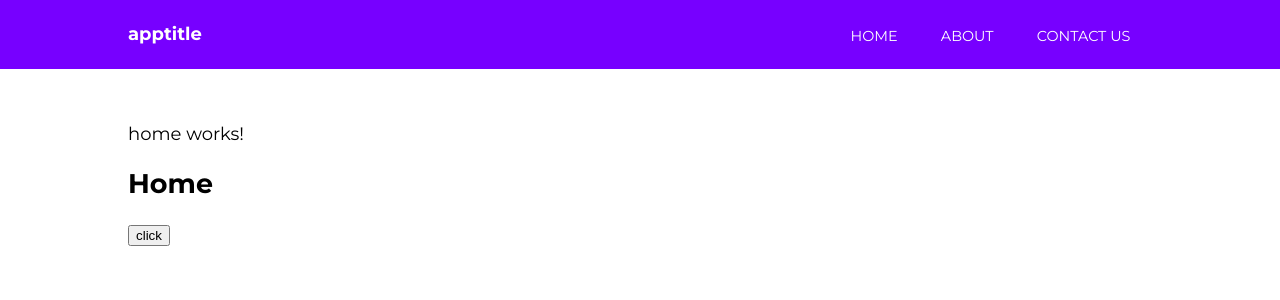
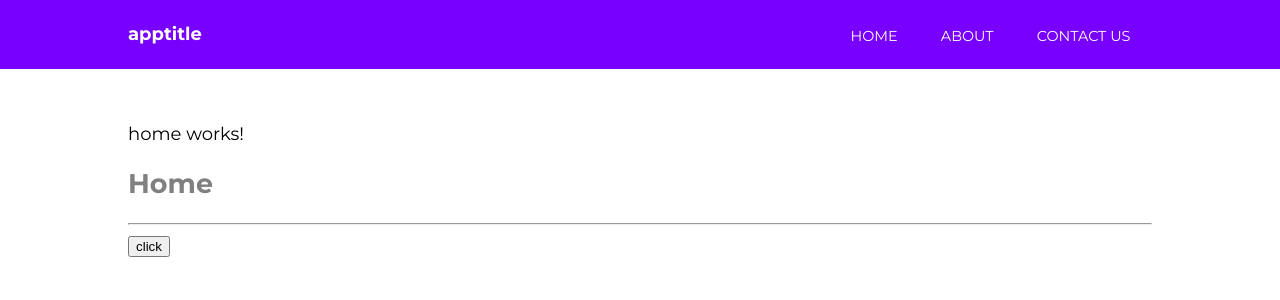
Before and after one commit to code-in-time/angular-7-course, an Angular app: page / in a window 1280 px wide. Shown: the top 300 px of the page. Built offline with nearby package versions, Linux system fonts and the light colour scheme.

Commit message:
conditional class rendering

```diff
--- a/src/app/home/home.component.html
+++ b/src/app/home/home.component.html
@@ -1,5 +1,9 @@
 <p>home works!</p>
 
-<h1>Home</h1>
+<h1 [class.grey]="h1StyleBool">Home</h1>
+<hr [ngClass]="{
+    'grey': h1StyleBool,
+    'large': !h1StyleBool
+}">
 
 <button (click)="firstClick()">click</button>
--- a/src/app/home/home.component.scss
+++ b/src/app/home/home.component.scss
@@ -0,0 +1,6 @@
+.grey {
+    color: gray;
+}
+.large {
+    border:6px solid blue;
+}
--- a/src/app/home/home.component.ts
+++ b/src/app/home/home.component.ts
@@ -7,6 +7,8 @@ import { Component, OnInit } from '@angular/core';
 })
 export class HomeComponent implements OnInit {
 
+  h1StyleBool:Boolean= true
+
   constructor() { }
 
   ngOnInit() {
@@ -14,6 +16,7 @@ export class HomeComponent implements OnInit {
 
   firstClick() {
     console.log('test')
+    this.h1StyleBool = !this.h1StyleBool
   }
 
 }
```
